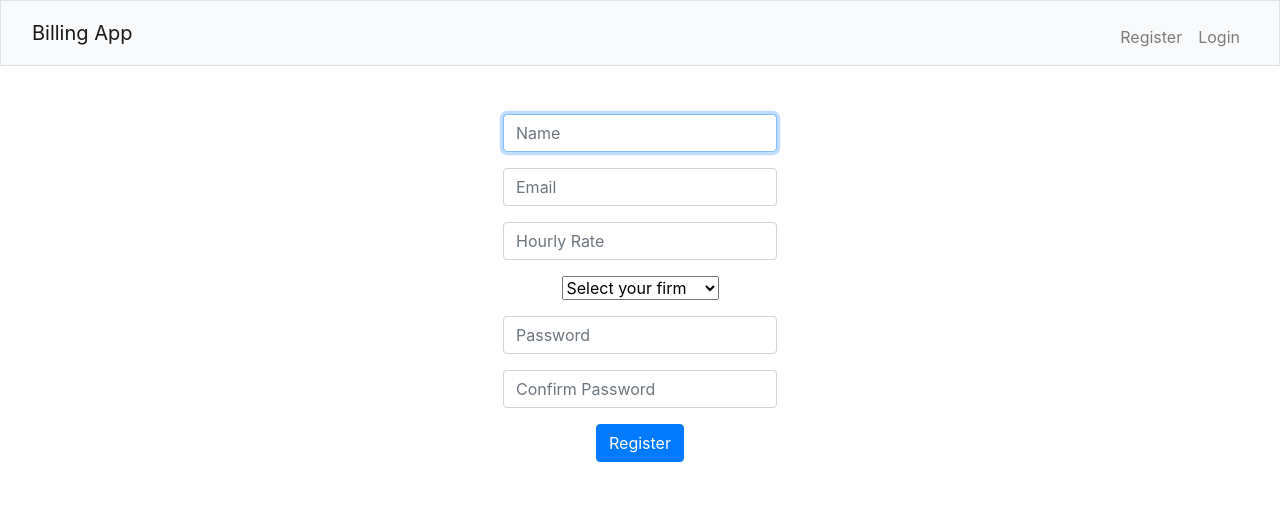
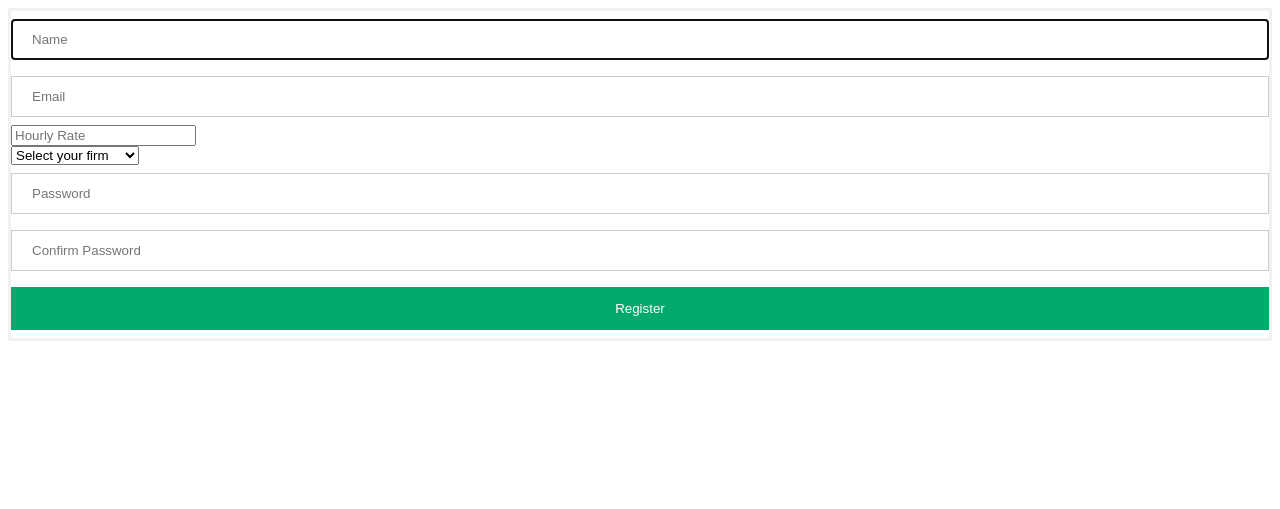
Before and after one commit to laurenlim2112/SMU-Hackathon, a Flask app: page /register in a window 1280 px wide. Shown: the top 509 px of the page. Run offline with Flask 3, Linux system fonts and the light colour scheme; data comes from the database, SQL or seed files in the repository.

Commit message:
Created styles.css file for CSS style rules

```diff
--- /dev/null
+++ b/static/styles.css
@@ -0,0 +1,61 @@
+body {font-family: Arial, Helvetica, sans-serif;}
+form {border: 3px solid #f1f1f1;}
+
+input[type=text], input[type=password] {
+  width: 100%;
+  padding: 12px 20px;
+  margin: 8px 0;
+  display: inline-block;
+  border: 1px solid #ccc;
+  box-sizing: border-box;
+}
+
+button {
+  background-color: #04AA6D;
+  color: white;
+  padding: 14px 20px;
+  margin: 8px 0;
+  border: none;
+  cursor: pointer;
+  width: 100%;
+}
+
+button:hover {
+  opacity: 0.8;
+}
+
+.cancelbtn {
+  width: auto;
+  padding: 10px 18px;
+  background-color: #f44336;
+}
+
+.imgcontainer {
+  text-align: center;
+  margin: 24px 0 12px 0;
+}
+
+img.avatar {
+  width: 40%;
+  border-radius: 50%;
+}
+
+.container {
+  padding: 16px;
+}
+
+span.psw {
+  float: right;
+  padding-top: 16px;
+}
+
+
+@media screen and (max-width: 300px) {
+  span.psw {
+     display: block;
+     float: none;
+  }
+  .cancelbtn {
+     width: 100%;
+  }
+}
--- a/templates/layout.html
+++ b/templates/layout.html
@@ -3,35 +3,13 @@
 <html lang="en">
     <head>
         <meta charset="utf-8">
-    <meta name="viewport" content="width=device-width, initial-scale=1, shrink-to-fit=no">
-        <link rel="stylesheet" href="https://cdn.jsdelivr.net/npm/bootstrap@4.1.3/dist/css/bootstrap.min.css" integrity="sha384-MCw98/SFnGE8fJT3GXwEOngsV7Zt27NXFoaoApmYm81iuXoPkFOJwJ8ERdknLPMO" crossorigin="anonymous">
+        <meta name="viewport" content="width=device-width, initial-scale=1, shrink-to-fit=no">
+        <link rel="stylesheet" href="{{ url_for('static', filename='styles.css') }}">
         <title>SMU Hackathon App | {% block title %}{% endblock %}</title>
         {% block script %}
         {% endblock %}
     </head>
     <body>
-        <nav class="bg-light border navbar navbar-expand-md navbar-light">
-            <div class="container-fluid">
-                <a class="navbar-brand" href="/">Billing App</a>
-                <button aria-controls="navbar" aria-expanded="false" aria-label="Toggle navigation" class="navbar-toggler" data-bs-target="#navbar" data-bs-toggle="collapse" type="button">
-                    <span class="navbar-toggler-icon"></span>
-                </button>
-                <div class="collapse navbar-collapse" id="navbar">
-                    {% if session["user_id"] %}
-                        <ul class="navbar-nav ml-auto mt-2">
-                            <li class="nav-item"><a class="nav-link" href="/dashboard">Dashboard</a></li>
-                            <li class="nav-item"><a class="nav-link" href="/logout">Logout</a></li>
-                        </ul>
-                    {% else %}
-                        <ul class="navbar-nav ml-auto mt-2">
-                            <li class="nav-item"><a class="nav-link" href="/register">Register</a></li>
-                            <li class="nav-item"><a class="nav-link" href="/login">Login</a></li>
-                        </ul>
-                    {% endif %}
-                </div>
-            </div>
-        </nav>
-
         {% if get_flashed_messages() %}
             <header>
                 <div class="alert alert-primary mb-0 text-center" role="alert">
@@ -40,7 +18,7 @@
             </header>
         {% endif %}
 
-        <main class="container-fluid py-5 text-center">
+        <main>
             {% block main %}{% endblock %}
         </main>
         <script src="https://cdn.jsdelivr.net/npm/bootstrap@5.0.2/dist/js/bootstrap.bundle.min.js" integrity="sha384-MrcW6ZMFYlzcLA8Nl+NtUVF0sA7MsXsP1UyJoMp4YLEuNSfAP+JcXn/tWtIaxVXM" crossorigin="anonymous"></script>
```
Also changed, not shown: templates/login.html (+7 -74 lines).
